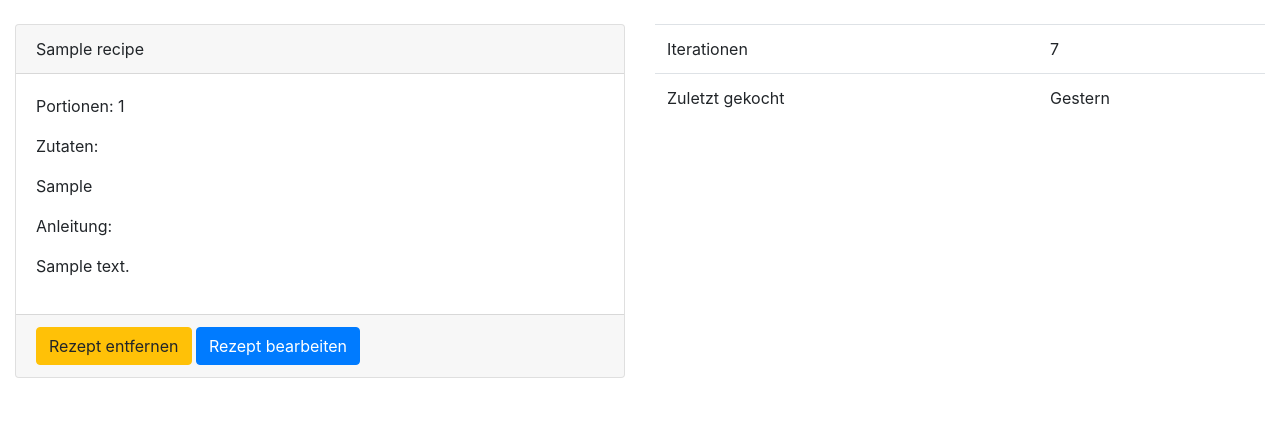
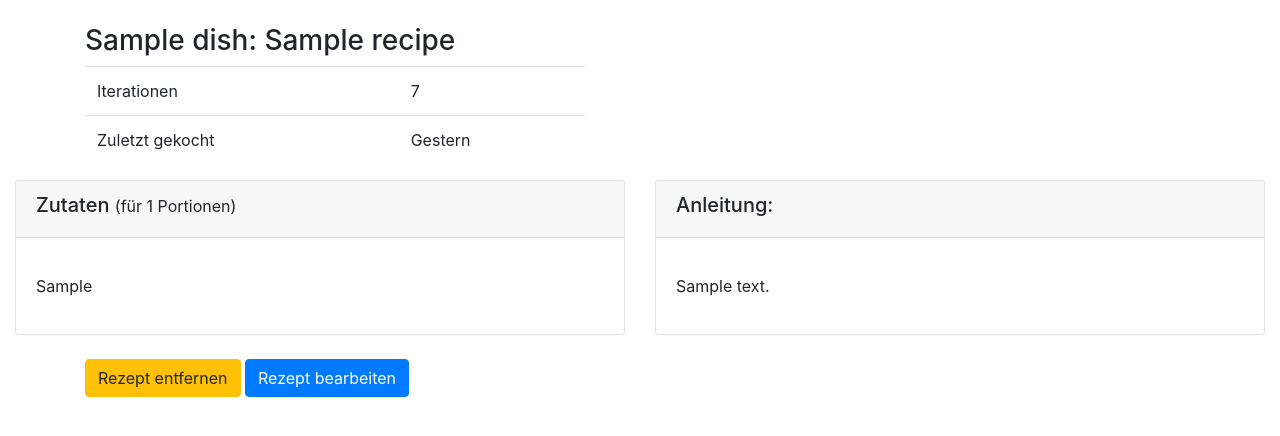
Before and after one commit to phildeutsch/recipes, a Django app: page /recipes/recipe/1 in a window 1280 px wide. Shown: the part 56-492 px from the top of the page. Run offline with Django 3.2, Linux system fonts and the light colour scheme; a user stored in the database is signed in; tables that the repository leaves empty hold one stand-in row (values such as "Sample post"); parts of the project's set-up code (start-up, migrations or seed data) failed here and were passed over; some libraries are stand-ins or nearby versions.

Commit message:
verschiedene aenderungen

```diff
--- a/recipes/models.py
+++ b/recipes/models.py
@@ -1,17 +1,29 @@
 from django.db import models
+from django.forms import ModelForm
 from django.utils import timezone
 from datetime import datetime
 from app.helpers import RandomFileName
 
 from accounts.models import User
 
+ARTEN_CHOICE = [
+    ('Vorspeise', 'Vorspeise'),
+    ('Hauptspeise', 'Hauptspeise'),
+    ('Suppe', 'Suppe'),
+    ('Torte und Kuchen', 'Torte und Kuchen'),
+    ('Nachspeise', 'Nachspeise'),
+]
+
 class Dish(models.Model):
+
+    name = models.CharField(max_length=256)
+    type = models.CharField(max_length=64, choices=ARTEN_CHOICE)
+    cat_ingredients = models.CharField(max_length=80, default='')
+    etno = models.CharField(max_length=80, default='')
+    picture = models.ImageField(null=True, blank=True, upload_to=RandomFileName('dishes'))
+
     class Meta:
         verbose_name_plural = "dishes"
-
-    name = models.CharField(max_length=256)
-    type = models.CharField(max_length=64)
-    picture = models.ImageField(null=True, blank=True, upload_to=RandomFileName('dishes'))
 
     def __str__(self):
         return self.name
@@ -33,6 +45,3 @@ class Recipe(models.Model):
 
     def __str__(self):
         return self.dish.name + ': ' + str(self.id)
-
-class Guest(models.Model):
-    pass
--- /dev/null
+++ b/recipes/templates/recipes/cards/ingredients.html
@@ -0,0 +1,8 @@
+<div class="card">
+    <div class="card-header">
+        <h5>Zutaten <small>(für {{ recipe.servings }} Portionen)</small></h5>
+    </div>
+    <div class="card-body">
+        <p> {{ recipe.ingredients | linebreaks }} </p>
+    </div>
+</div>
--- /dev/null
+++ b/recipes/templates/recipes/cards/instructions.html
@@ -0,0 +1,8 @@
+<div class="card">
+    <div class="card-header">
+        <h5>Anleitung:</h5>
+    </div>
+    <div class="card-body">
+        <p> {{ recipe.text | linebreaks }} </p>
+    </div>
+</div>
--- a/recipes/templates/recipes/cards/recipe.html
+++ b/recipes/templates/recipes/cards/recipe.html
@@ -1,12 +1,12 @@
 <div class="card">
     <div class="card-header">
-        {{ recipe.name }}
+       {{ dish.name }} {{ recipe.name }}
     </div>
     <div class="card-body">
         <p>Portionen: {{ recipe.servings }} </p>
-        <p>Zutaten:</p>
+        <h5>Zutaten <small>(für {{ recipe.servings }} Portionen)</small></h5>
         <p> {{ recipe.ingredients | linebreaks }} </p>
-        <p>Anleitung:</p>
+        <h5>Anleitung:</h5>
         <p> {{ recipe.text | linebreaks }} </p>
     </div>
     <div class="card-footer">
--- a/recipes/templates/recipes/recipe.html
+++ b/recipes/templates/recipes/recipe.html
@@ -1,13 +1,10 @@
 {% extends 'base.html' %}
 {% block content %}
 
-<div class="row">
-    <div class="col-lg-6">
-        {% include "recipes/cards/recipe.html" %}
-    </div>
-    <div class="col-lg-6">
+<div class="container">
     <div style="overflow: hidden">
-            <table id="recipe-table" class="table" style="width:100%">
+        <h3>{{ recipe.dish.name }}: {{ recipe.name }} </h3>
+        <table id="recipe-table" class="table" style="width:45%">
             <tbody>
                 <tr>
                     <td>Iterationen</td>
@@ -21,6 +18,15 @@
         </table>
     </div>
 </div>
+
+<div class="card-deck">
+        {% include "recipes/cards/ingredients.html" %}
+        {% include "recipes/cards/instructions.html" %}
+</div>
+<div class="container">
+    <br>
+    <a class="btn btn-warning" href="/recipes/delete_recipe/{{recipe.id}}">Rezept entfernen</a>
+    <a class="btn btn-primary" href="/recipes/edit_recipe/{{recipe.id}}">Rezept bearbeiten</a>
 </div>
 
 {% endblock %}
```
Also changed, not shown: recipes/forms.py (+10 -1 lines), recipes/templates/recipes/add_dish.html (+19 -0 lines), recipes/templates/recipes/cards/dishes.html (+6 -2 lines), recipes/templates/recipes/edit_dish.html (+10 -0 lines), recipes/migrations/0004_auto_20200527_1450.py (added), recipes/migrations/0005_auto_20200529_2101.py (added), 1 other file. Lines whose indentation alone changed are shown as unchanged.
